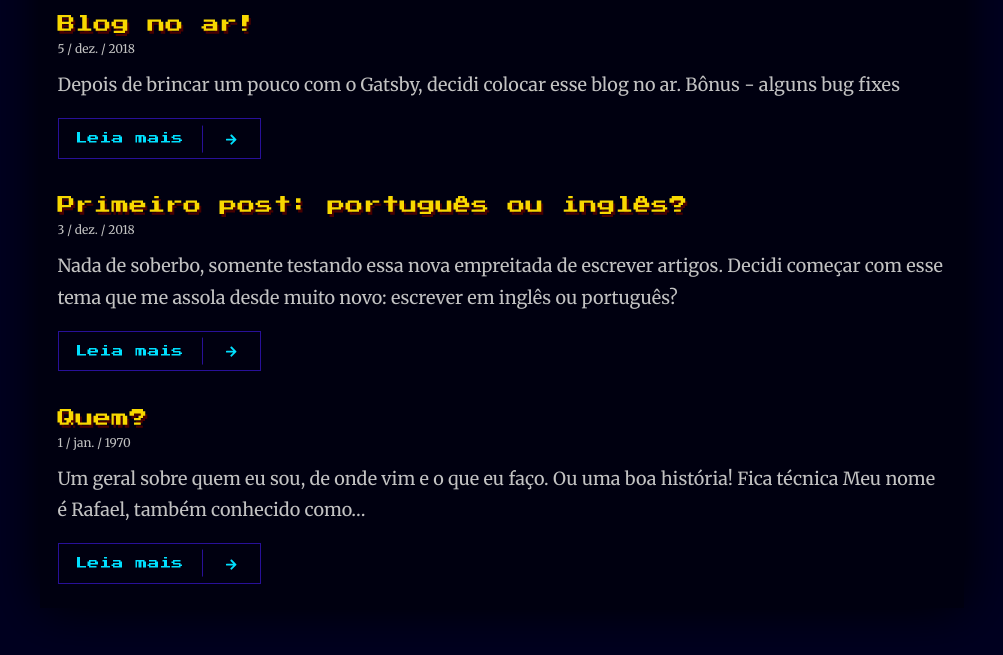
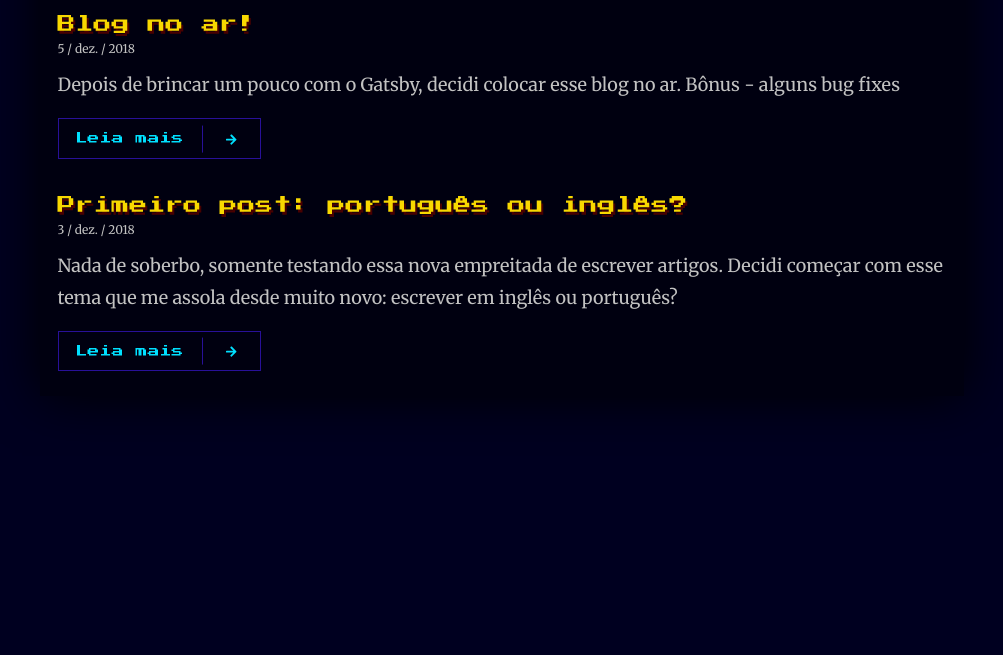
Before and after one commit to bsides/blog, a Gatsby site: page / in a window 1280 px wide. Shown: the part 1333-1988 px from the top of the page, without its empty margins (138-1141 px from the left). After the commit the page ends 1789 px from the top, so only its background shows below. Built offline with nearby package versions, Linux system fonts and the light colour scheme; Gatsby itself is replaced by a stand-in of ours.

Commit message:
Nova página 'sobre'

```diff
--- a/gatsby-config.js
+++ b/gatsby-config.js
@@ -1,7 +1,7 @@
 module.exports = {
   siteMetadata: {
     title: 'Blog do Rafa',
-    author: 'Rafael "BSIDES" Pereira',
+    author: 'Rafael @bsides Pereira',
     description:
       'Blog em português sobre desenvolvimento web, JavaScript, HTML, CSS, frameworks e outros devaneios',
     siteUrl: 'https://rafaelp.com.br',
--- a/package.json
+++ b/package.json
@@ -45,6 +45,7 @@
     "typeface-ibm-plex-mono": "^0.0.61",
     "typeface-lora": "^0.0.54",
     "typeface-merriweather": "^0.0.54",
+    "typeface-press-start-2p": "0.0.72",
     "url-join": "^4.0.0"
   },
   "devDependencies": {
--- a/src/assets/globalStyles.js
+++ b/src/assets/globalStyles.js
@@ -1,7 +1,8 @@
 import { createGlobalStyle } from 'styled-components'
 import 'typeface-merriweather'
-import 'typeface-ibm-plex-mono'
-import 'typeface-lora'
+import 'typeface-press-start-2p'
+// import 'typeface-ibm-plex-mono'
+// import 'typeface-lora'
 
 import imgBackground from '../assets/bg-stars.png'
 
@@ -21,9 +22,6 @@ const GlobalStyle = createGlobalStyle`
   --light-cloud: #3848c8;
   --super-yellow: #ff0;
   --link-cyan: #00e0ff;
-
-  @import url(https://fonts.googleapis.com/css?family=Press+Start+2P);
-  @import url('https://fonts.googleapis.com/css?family=Rubik:400,400i,500,500i,700,700i,900,900i');
 
   *,
   *::before,
@@ -50,7 +48,7 @@ const GlobalStyle = createGlobalStyle`
     'Courier New', Courier, monospace !important;
     font-size: 1em;
   }
-  html,body {
+  html, body {
     font-size: 10px;
     background-color: #05141a;
     background-color: #000020;
@@ -65,7 +63,7 @@ const GlobalStyle = createGlobalStyle`
     font-weight: ${isFirefox ? 300 : 400};
     /*background: url(${imgBackground});*/
   }
-  h1,h2,h3,h4,h5,h6 {
+  h1, h2, h3, h4, h5, h6 {
     /* color: rgb(96, 102, 102); */
     color: #d89020;
     font-family: 'Press Start 2P', 'Lora', 'Georgia', 'serif';
@@ -91,10 +89,10 @@ const GlobalStyle = createGlobalStyle`
       padding: 5px 5px 3px;
     }
   }
-  article > h1 {
+  .post h1 {
     font-size: 3rem;
   }
-  article h2, article h3, article h4, article h5, article h6 {
+  .post h2, .post h3, .post h4, .post h5, .post h6 {
     margin-top: 6rem;
   }
   /* h3 ~ p {
@@ -106,7 +104,7 @@ const GlobalStyle = createGlobalStyle`
   h3 {
     font-size: 1.8rem;
   }
-  article h3 { font-size: 1.5rem; }
+  .post h3 { font-size: 1.5rem; }
   h4 {
     font-size: 1.3rem;
   }
--- a/src/components/Header.js
+++ b/src/components/Header.js
@@ -76,7 +76,7 @@ class Header extends React.Component {
             <h1>Blog do Rafa</h1>
             <img src={imgLogo} />
           </a>
-          <a class="quem" href="/sobre">
+          <a className="quem" href="/sobre">
             Quem?
           </a>
         </div>
--- a/src/components/Layout.js
+++ b/src/components/Layout.js
@@ -69,11 +69,11 @@ const Grid = styled.div`
   }
 `
 function onScroll() {
-  var logo = document.querySelector('header a')
+  var logo = document.querySelectorAll('header a')
   if (window.scrollY > 100) {
-    logo.style.display = 'none'
+    logo.forEach(l => (l.style.display = 'none'))
   } else {
-    logo.style.display = 'block'
+    logo.forEach(l => (l.style.display = 'block'))
   }
 }
 class Layout extends React.Component {
@@ -106,7 +106,7 @@ class Layout extends React.Component {
         <Fragment>
           <GlobalStyle />
           <Header />
-          <Grid>
+          <Grid {...this.props}>
             <GeneralWrapper>{children}</GeneralWrapper>
           </Grid>
           <Footer />
--- a/src/pages/index.js
+++ b/src/pages/index.js
@@ -34,7 +34,7 @@ class BlogIndex extends React.Component {
     const posts = data.allMarkdownRemark.edges
 
     return (
-      <Layout location={this.props.location} title={siteTitle}>
+      <Layout location={this.props.location} title={siteTitle} className="home">
         <Helmet
           htmlAttributes={{ lang: 'pt-BR' }}
           meta={[
@@ -49,7 +49,7 @@ class BlogIndex extends React.Component {
         {posts.map(({ node }) => {
           const title = node.frontmatter.title || node.fields.slug
           return (
-            <div key={node.fields.slug}>
+            <article key={node.fields.slug}>
               <H3Styled>
                 <Link to={node.fields.slug}>{title}</Link>
               </H3Styled>
@@ -67,7 +67,7 @@ class BlogIndex extends React.Component {
                   <FontAwesomeIcon icon={faArrowRight} />
                 </span>
               </ReadMore>
-            </div>
+            </article>
           )
         })}
       </Layout>
@@ -85,7 +85,10 @@ export const pageQuery = graphql`
         description
       }
     }
-    allMarkdownRemark(sort: { fields: [frontmatter___date], order: DESC }) {
+    allMarkdownRemark(
+      sort: { fields: [frontmatter___date], order: DESC }
+      filter: { fields: { slug: { ne: "/sobre/" } } }
+    ) {
       edges {
         node {
           excerpt
--- a/src/utils/helper.js
+++ b/src/utils/helper.js
@@ -1,5 +1,5 @@
 function monthNames() {
-  return Array.from({ length: 12 }, (x, index) =>
+  return Array.from({ length: 12 }, (_, index) =>
     new Date(0, index).toLocaleDateString('pt-BR', { month: 'short' })
   )
 }
```
Also changed, not shown: src/templates/blog-post.js (+8 -6 lines), src/pages/sobre/index.md (renamed from src/pages/sobre.md), 1 other file.
